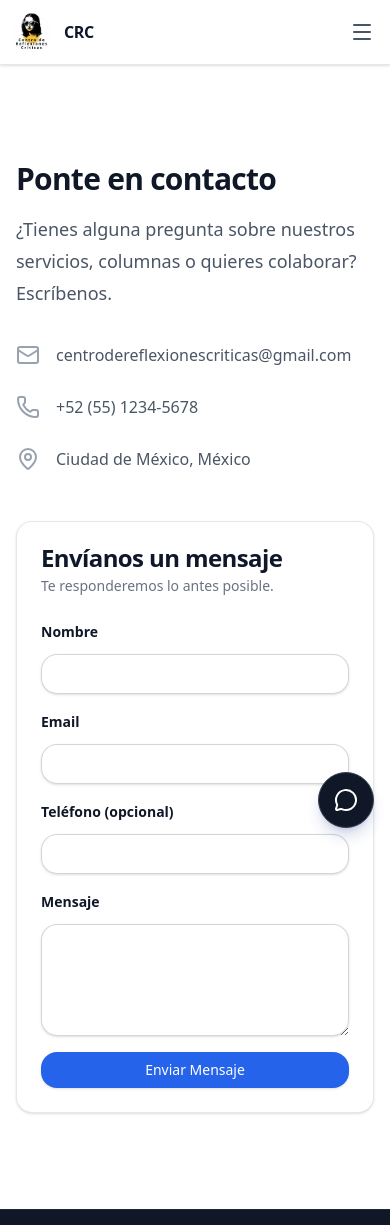
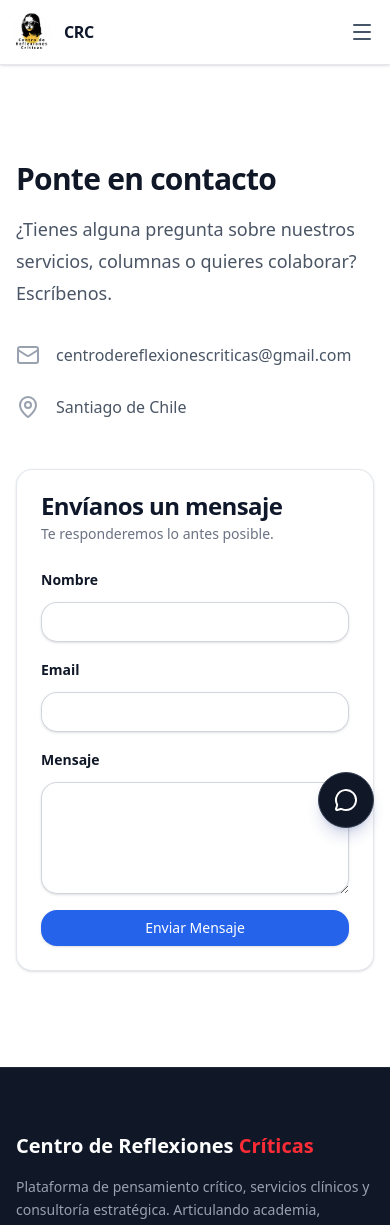
Before and after one commit to hh2fc24/centroreflexion, a Next.js app: page /contacto in a window 390 px wide. Shown: the top 1225 px of the page. Built offline with nearby package versions, Linux system fonts and the light colour scheme.

Commit message:
chore(contact): update contact info and remove phone

```diff
--- a/app/api/leads/route.ts
+++ b/app/api/leads/route.ts
@@ -16,7 +16,6 @@ type Lead = {
   source: string;
   name: string;
   email: string;
-  phone: string;
   message: string;
   page: string;
   formId?: string;
@@ -55,14 +54,13 @@ export async function POST(req: Request) {
     source: sanitizePlainText(body.source ?? "web", { maxLen: 40 }),
     name: sanitizePlainText(body.name ?? "", { maxLen: 140 }),
     email: sanitizePlainText(body.email ?? "", { maxLen: 140 }),
-    phone: sanitizePlainText(body.phone ?? "", { maxLen: 80 }),
     message: sanitizePlainText(body.message ?? "", { maxLen: 4000 }),
     page: sanitizePlainText(body.page ?? "", { maxLen: 180 }),
     formId: body.formId ? sanitizePlainText(body.formId, { maxLen: 80 }) : undefined,
     fields: body.fields && typeof body.fields === "object" ? (body.fields as Record<string, unknown>) : undefined,
   };
 
-  if (!lead.email && !lead.phone) {
+  if (!lead.email) {
     return NextResponse.json({ ok: false, error: "missing_contact" }, { status: 400 });
   }
 
--- a/app/contacto/page.tsx
+++ b/app/contacto/page.tsx
@@ -29,22 +29,11 @@ export default function Contact() {
                             </div>
                             <div className="flex gap-x-4">
                                 <dt className="flex-none">
-                                    <span className="sr-only">Teléfono</span>
-                                    <Phone className="h-7 w-6 text-gray-400" aria-hidden="true" />
-                                </dt>
-                                <dd>
-                                    <a className="hover:text-gray-900" href="tel:+1234567890">
-                                        +52 (55) 1234-5678
-                                    </a>
-                                </dd>
-                            </div>
-                            <div className="flex gap-x-4">
-                                <dt className="flex-none">
                                     <span className="sr-only">Dirección</span>
                                     <MapPin className="h-7 w-6 text-gray-400" aria-hidden="true" />
                                 </dt>
                                 <dd>
-                                    Ciudad de México, México
+                                    Santiago de Chile
                                 </dd>
                             </div>
                         </dl>
--- a/app/layout.tsx
+++ b/app/layout.tsx
@@ -93,7 +93,7 @@ export default function RootLayout({
               "logo": "https://centroreflexionescriticas.cl/logo.png", // Ensure this exists or use text
               "contactPoint": {
                 "@type": "ContactPoint",
-                "telephone": "+56912345678", // Placeholder
+                "email": "centrodereflexionescriticas@gmail.com",
                 "contactType": "customer service"
               }
             })
--- a/components/ContactForm.tsx
+++ b/components/ContactForm.tsx
@@ -20,7 +20,6 @@ export function ContactForm() {
             source: "contact",
             name: String(form.get("name") ?? ""),
             email: String(form.get("email") ?? ""),
-            phone: String(form.get("phone") ?? ""),
             message: String(form.get("message") ?? ""),
             page: "/contacto",
           };
@@ -69,17 +68,6 @@ export function ContactForm() {
         />
       </div>
       <div>
-        <label htmlFor="phone" className="block text-sm font-semibold leading-6 text-gray-900">
-          Teléfono (opcional)
-        </label>
-        <input
-          type="tel"
-          id="phone"
-          name="phone"
-          className="mt-2.5 block w-full rounded-md border-0 px-3.5 py-2 text-gray-900 shadow-sm ring-1 ring-inset ring-gray-300 placeholder:text-gray-400 focus:ring-2 focus:ring-inset focus:ring-blue-600 sm:text-sm sm:leading-6"
-        />
-      </div>
-      <div>
         <label htmlFor="message" className="block text-sm font-semibold leading-6 text-gray-900">
           Mensaje
         </label>
--- a/lib/editor/pagesStore.ts
+++ b/lib/editor/pagesStore.ts
@@ -227,7 +227,6 @@ function blankBlock(type: BlockType, preset: BlockPreset): SiteBlock {
           fields: [
             { id: newId("fld"), type: "text", label: "Nombre", key: "name", required: true, placeholder: "Tu nombre" },
             { id: newId("fld"), type: "email", label: "Email", key: "email", required: true, placeholder: "tu@email.com" },
-            { id: newId("fld"), type: "tel", label: "Teléfono", key: "phone", required: false, placeholder: "+56…" },
             { id: newId("fld"), type: "textarea", label: "Mensaje", key: "message", required: true, placeholder: "Escribe tu mensaje…" },
           ],
         },
```
Lines whose indentation alone changed are shown as unchanged.
